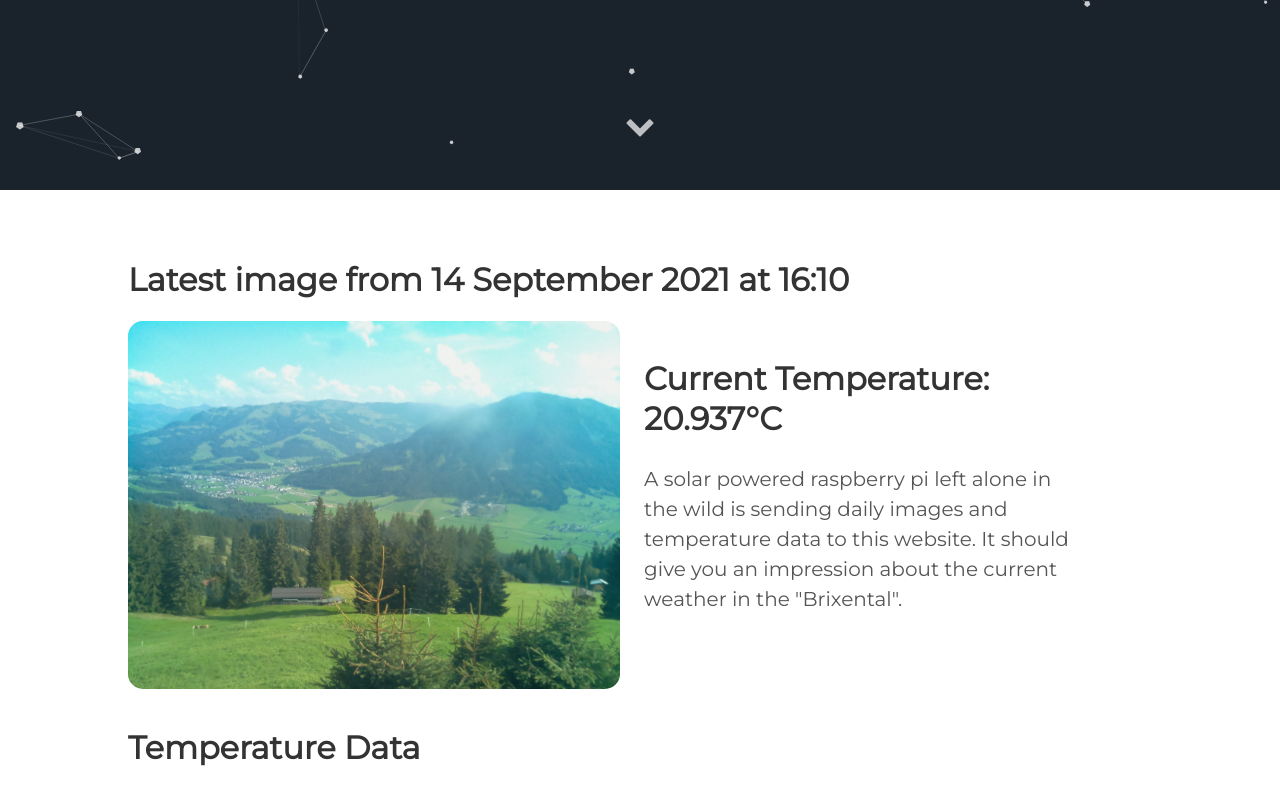
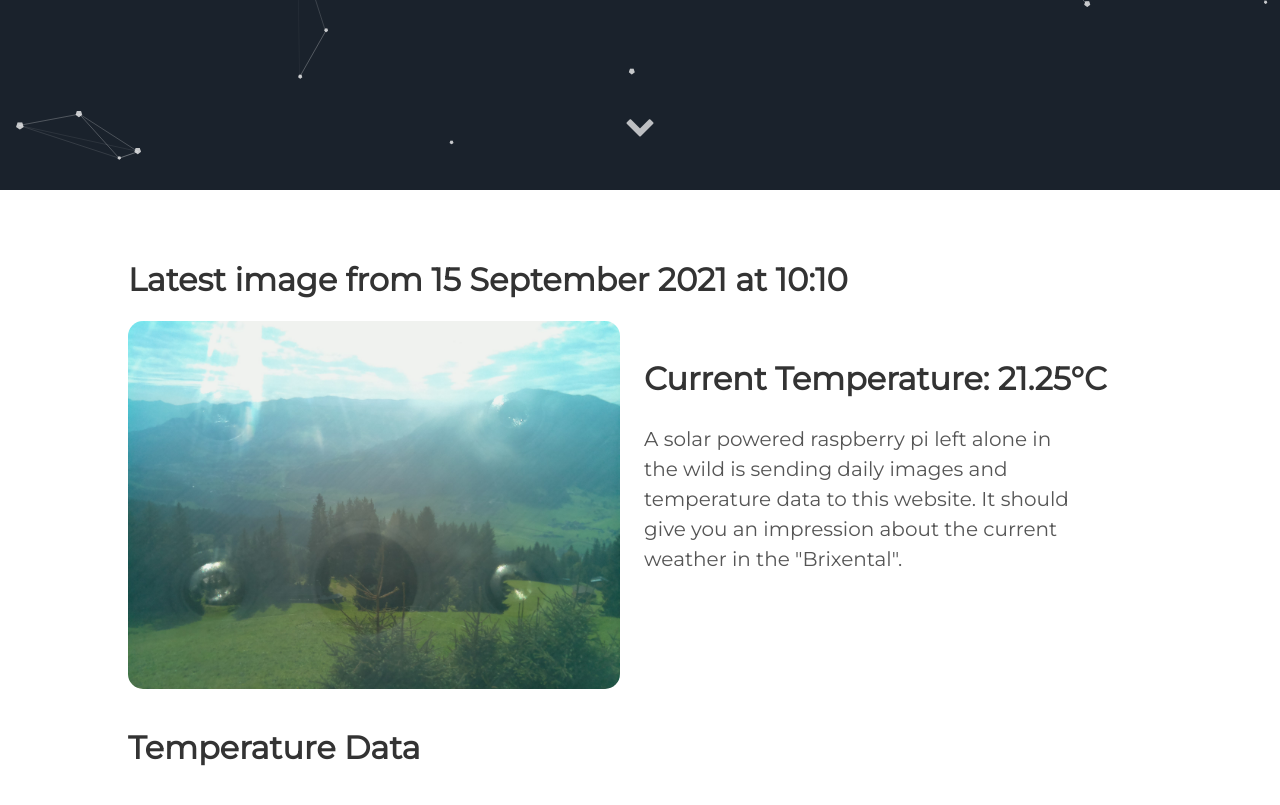
Before and after one commit to vektorious/vektorious.github.io, a Jekyll site: the page built from resources/huette.md, in a window 1280 px wide and 900 px high, scrolled down 710 px. Shown: the top 805 px of the window. Built offline with Jekyll 4.4.1, drawn with Linux system fonts in a browser that asks for light colours.

Commit message:
I'm a bot beep boop

```diff
--- a/resources/huette.md
+++ b/resources/huette.md
@@ -6,13 +6,13 @@ image: '/assets/img/'
 description: 'Live image from the Austrian alps'
 twitter_text: ' '
 ---
-## Latest image from 14 September 2021 at 16:10
+## Latest image from 15 September 2021 at 10:10
 <div class="huette">
   <div class="huette-image">
     <img src="{{ "/assets/img/huette.jpg" | prepend: site.baseurl }}">
   </div>
   <div class="huette-text">
-        <h2>Current Temperature: 20.937°C</h2>
+        <h2>Current Temperature: 21.25°C</h2>
         <p>A solar powered raspberry pi left alone in the wild is sending daily images and temperature data to this website. It should give you an impression about the current weather in the "Brixental".</p>
 
   </div>
```
Also changed, not shown: rpi-script/2021-09-15_100934.txt (renamed from rpi-script/2021-09-14_160936.txt, +5 -5 lines), rpi-script/huette.md (+2 -2 lines), assets/img/huette.jpg, assets/img/temp_plot.png, rpi-script/temp_plot.png, 1 other file.
